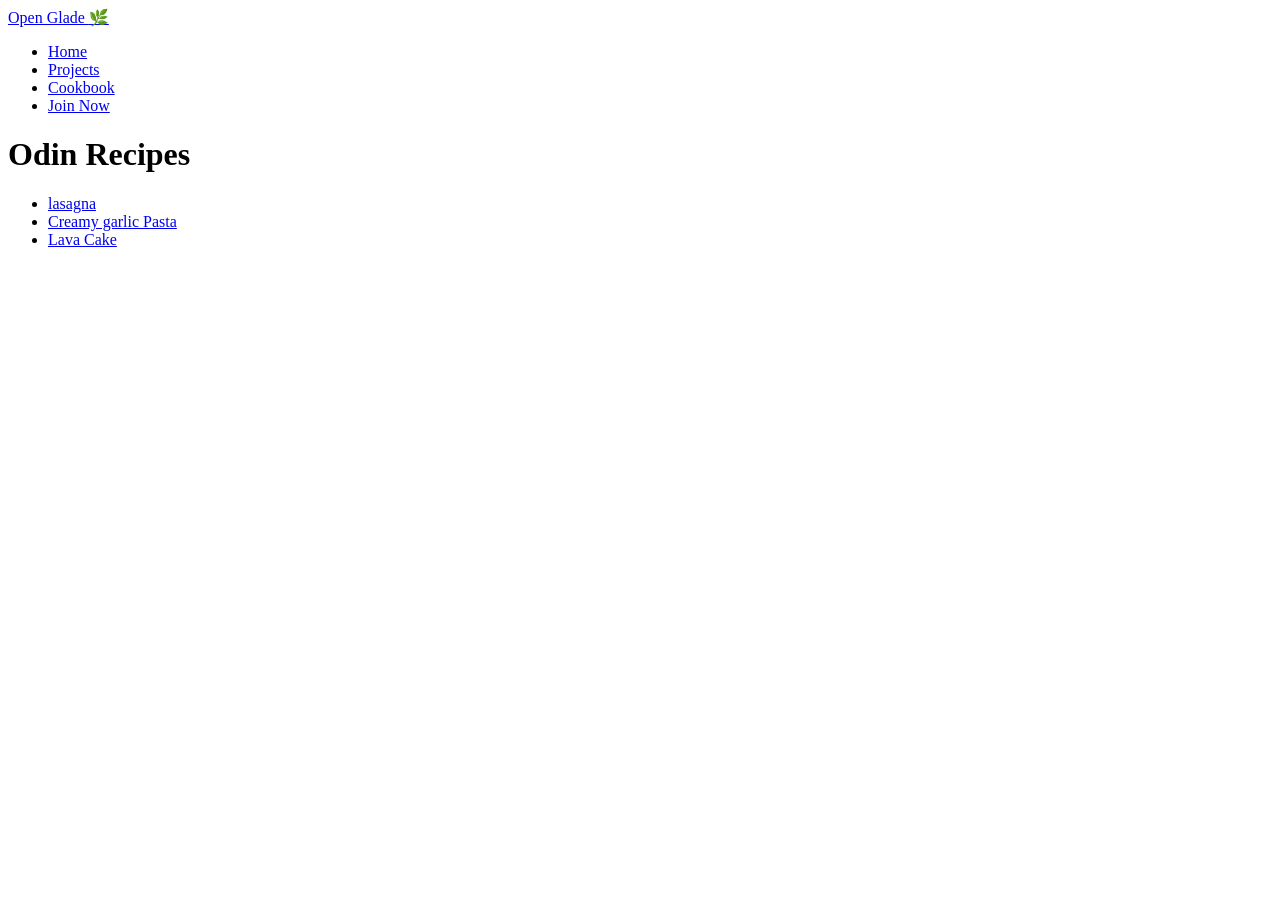
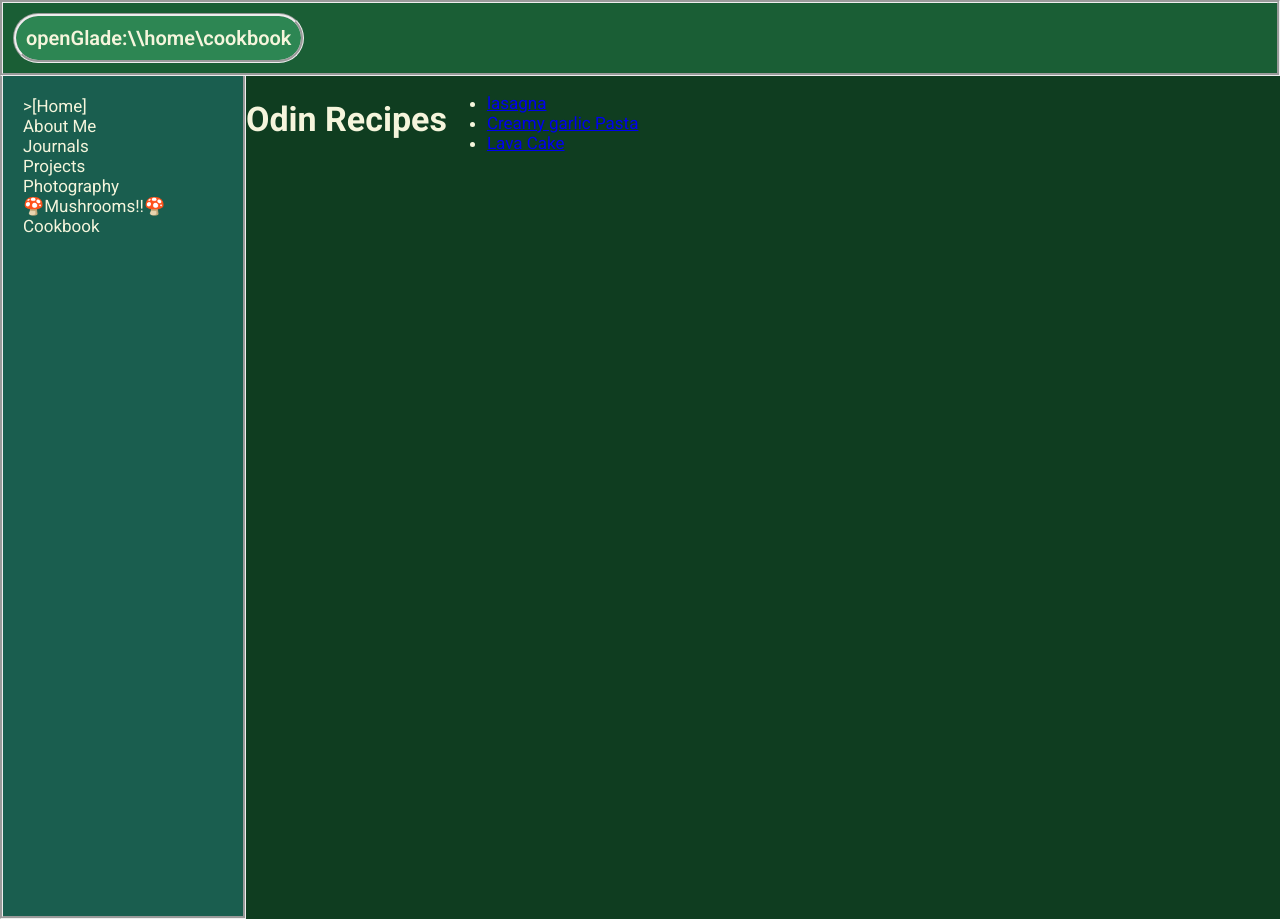
Before and after one commit to CIN-DEV-netizen/neocity-website, a plain HTML site: page recipies/recipies-toc.html in a window 1280 px wide. Before the commit the page ends 800 px from the top, so only its background shows below. Drawn offline with Linux system fonts and the light colour scheme.

Commit message:
Refactor recipes table of contents layout and styles; add new CSS for improved design

```diff
--- a/recipies/recipies-toc.html
+++ b/recipies/recipies-toc.html
@@ -3,33 +3,26 @@
 <head>
     <meta charset="UTF-8">
     <meta name="viewport" content="width=device-width, initial-scale=1.0">
-    <link rel="stylesheet" href="../stylesheet-global/global-navbar.css">
+    <link rel="stylesheet" href="../stylesheets/recipies-toc.css">
     <title>Cookbook - Open Glade</title>
 </head>
 <body>
-    <nav class="navbar">
-        <a href="#" class="brand">Open Glade <span class="leaf">🌿</span></a>
-        <ul>
-            <li><a href="../index.html">Home</a></li>
-            <li><a href="../projects.html">Projects</a></li>
-            <li><a href="cookbooktoc.html" class="current-page" aria-current="page">Cookbook</a></li>
-            <li><a href="#" class="nav-cta">Join Now</a></li>
-        </ul>
-        <div class="mobile-toggle" id="menuToggle">
-            <span></span>
-            <span></span>
-            <span></span>
+    <div id="header">
+        <div id="title">openGlade:\\home\cookbook</div>
+    </div>
+
+   <div class="organizer-h">
+     <div id="nav-bar">
+        <div>&gt;[Home]</div>
+        <div><a href="#">About Me</a>
+            <div><a href="#">Journals</a></div>
         </div>
-    </nav>
-
-    <script>
-        const toggle = document.getElementById('menuToggle');
-        const menu = document.querySelector('.navbar ~ ul');
-
-        toggle.addEventListener('click', () => {
-            menu.classList.toggle('active');
-        });
-    </script>
+        <div><a href="#">Projects</a>
+            <div><a href="#">Photography</a></div>
+            <div><a href="#">🍄Mushrooms!!🍄</a></div>
+            <div><a href="#">Cookbook</a></div>
+        </div>
+    </div>
 
     <h1>Odin Recipes</h1>
     <ul>
@@ -37,5 +30,6 @@
         <li><a href="recipes/creamy-garlic-pasta.html">Creamy garlic Pasta</a>
         <li><a href="recipes/Lava-cake.html">Lava Cake</a>
     </ul>
+   </div>
 </body>
 </html>
--- /dev/null
+++ b/stylesheets/recipies-toc.css
@@ -0,0 +1,52 @@
+@import url('https://fonts.googleapis.com/css2?family=Roboto:ital,wght@0,100..900;1,100..900&display=swap');
+
+body {
+    font-size: 17px;
+    font-family: 'roboto', sans-serif;
+    background-color: #0F3D20;
+    color: #f5f5dc;
+    margin: 0px;
+}
+
+#title {
+    font-size: 20px;
+    font-weight: 600;
+}
+
+#header {
+    background-color: #1A5E35;
+    padding: 10px;
+    border-style: groove;
+    display: flex;
+    flex-direction: row;
+    justify-content: space-between;
+    align-items: center;
+}
+
+#header #title {
+    background-color: #2D8653;
+    padding: 10px;
+    border-style: groove;
+    border-radius: 25px;
+}
+
+#nav-bar {
+    background-color: #1A5E4F;
+    padding: 20px;
+    width: 200px;
+    border-style: groove;
+    border-top-style: none;
+    display: flex;
+    flex-shrink: 0;
+    flex-direction: column;
+    min-height: 100vh;
+}
+#nav-bar a {
+    text-decoration: none;
+    color: beige;
+}
+
+.organizer-h {
+    display: flex;
+    flex-direction: row;
+}
```
